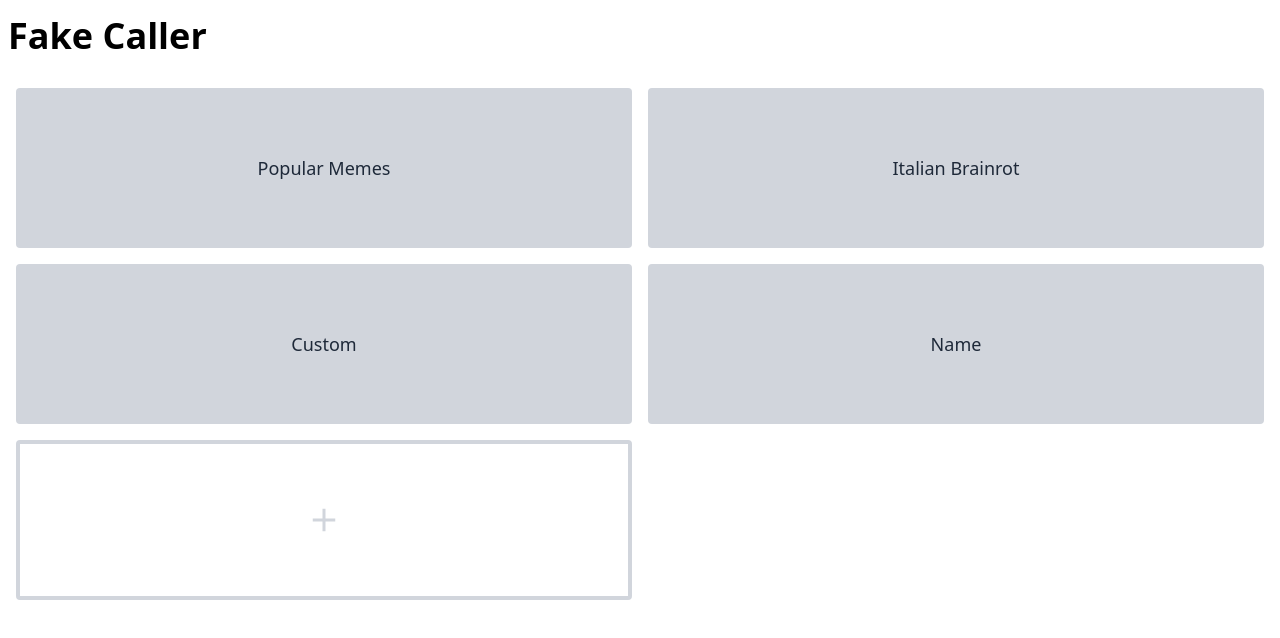
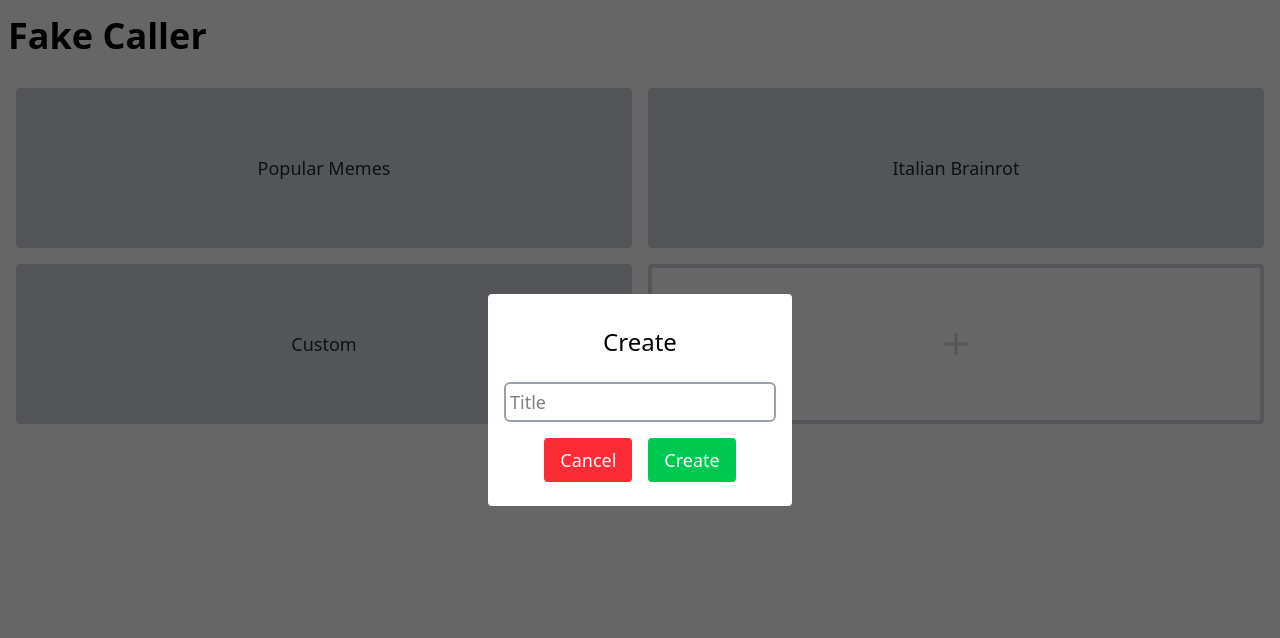
Before and after one commit to turtledev65/Brainrot-Caller, a React (Vite) app: page / in a window 1280 px wide. Both pictures are taken after a click on the element 956 px from the left and 344 px from the top of the page. Shown: the top 638 px of the page. Built offline with nearby package versions, Linux system fonts and the light colour scheme.

Commit message:
Use the modal in the ItemAdd component

```diff
--- a/src/App.tsx
+++ b/src/App.tsx
@@ -32,7 +32,11 @@ const GroupGrid = () => {
               key={group.name}
             />
           ))}
-          <ItemAdd onClick={() => addGroup("Name")} />
+          <ItemAdd
+            onAdd={(text) => {
+              addGroup(text);
+            }}
+          />
         </>
       )}
     </div>
--- a/src/components/item.tsx
+++ b/src/components/item.tsx
@@ -1,4 +1,6 @@
 import { IoMdAdd as AddIcon } from "react-icons/io";
+import Modal from "./modal";
+import { FormEvent, useCallback, useState, useRef } from "react";
 
 type ItemProps = {
   name: string;
@@ -16,15 +18,67 @@ export const Item = ({ name, onClick }: ItemProps) => {
 };
 
 type ItemAddProps = {
-  onClick?: () => void;
+  onAdd?: (val: string) => void;
 };
-export const ItemAdd = ({ onClick }: ItemAddProps) => {
+export const ItemAdd = ({ onAdd }: ItemAddProps) => {
+  const [isModalActive, setModalActive] = useState(false);
+  const inputRef = useRef<HTMLInputElement>(null);
+  const handleSubmitForm = useCallback((e: FormEvent<HTMLFormElement>) => {
+    e.preventDefault();
+
+    if (!inputRef.current) return;
+    const text = inputRef.current?.value.trim();
+    if (!text || text.length == 0) return;
+
+    inputRef.current.value = "";
+    onAdd && onAdd(text);
+    setModalActive(false);
+  }, []);
+
   return (
-    <div
-      onClick={onClick}
-      className="bg-transparent border-4 text-gray-300 border-gray-300 h-40 cursor-pointer hover:text-gray-800 hover:bg-gray-300 hover:border-gray-300 transition-colors rounded-sm p-4 flex justify-center items-center"
-    >
-      <AddIcon className="text-4xl" />
-    </div>
+    <>
+      <Modal
+        isActive={isModalActive}
+        onRequestClose={() => setModalActive(false)}
+      >
+        <div className="flex h-full justify-center items-center">
+          <form
+            onSubmit={handleSubmitForm}
+            className="bg-white rounded-sm p-4 flex flex-col items-center gap-2"
+          >
+            <h2 className="text-2xl py-4">Create</h2>
+            <input
+              type="text"
+              className="text-lg border-2 border-gray-400 rounded-md outline-none p-1 active:border-gray-500"
+              placeholder="Title"
+              ref={inputRef}
+            />
+            <div className="flex justify-evenly text-gray-50 text-lg gap-4 py-2">
+              <button
+                type="button"
+                className="rounded-sm cursor-pointer bg-red-500 hover:bg-red-600 transition-all px-4 py-2"
+                onClick={() => setModalActive(false)}
+              >
+                Cancel
+              </button>
+              <button
+                type="submit"
+                className="rounded-sm cursor-pointer bg-green-500 hover:bg-green-600 transition-all px-4 py-2"
+              >
+                Create
+              </button>
+            </div>
+          </form>
+        </div>
+      </Modal>
+      <div
+        onClick={() => {
+          setModalActive(true);
+        }}
+        className="bg-transparent border-4 text-gray-300 border-gray-300 h-40 cursor-pointer hover:text-gray-800 hover:bg-gray-300 hover:border-gray-300 transition-colors rounded-sm p-4 flex justify-center items-center"
+      >
+        <AddIcon className="text-4xl" />
+      </div>
+    </>
   );
 };
```
